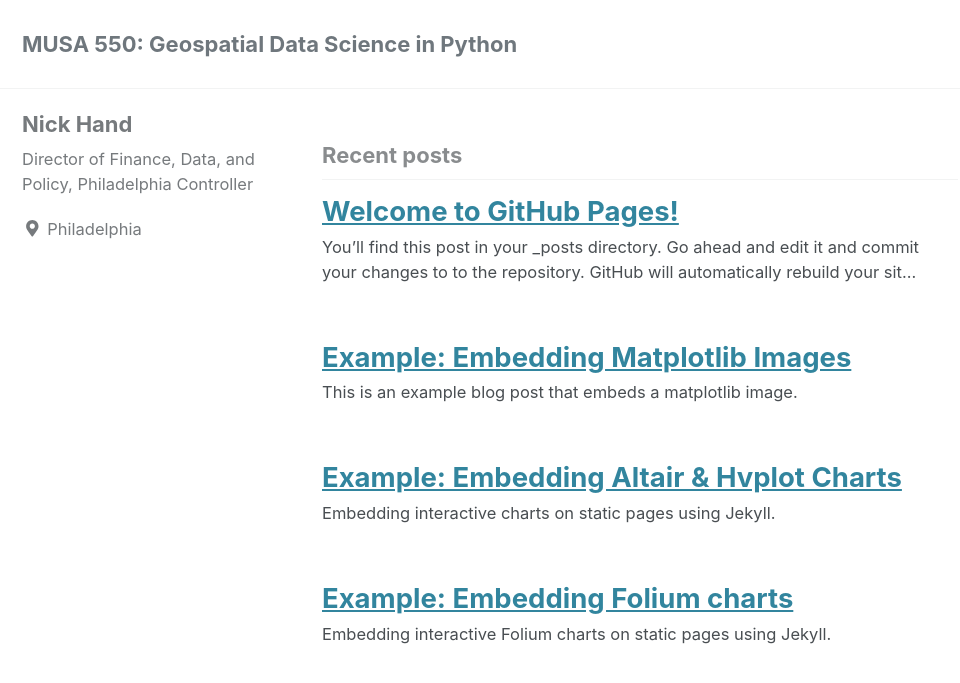
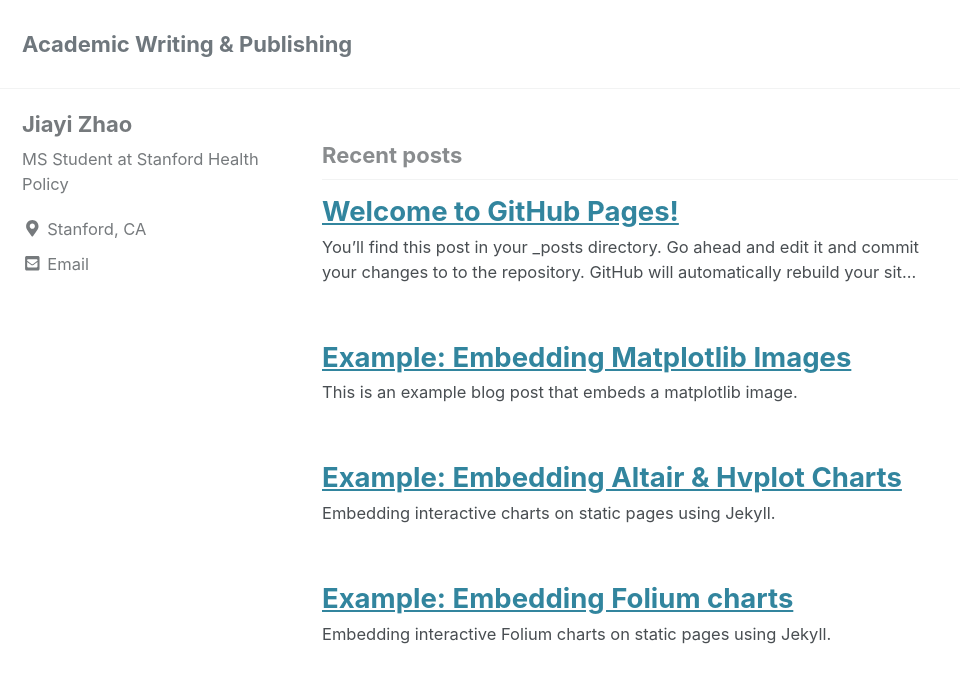
Before and after one commit to maryzhao0111/255_project, a Jekyll site: the page built from index.html, in a window 1280 px wide and 900 px high. Shown: the top 683 px of the window, without its empty margins (0-960 px from the left). Built offline with Jekyll 4.4.1, drawn with Linux system fonts in a browser that asks for light colours; cached includes are drawn as plain includes; nearby versions of some CDN libraries; a script that is not in the unit is left out; the list of posts is cut into pages by our own code; some of the changed text lies outside the part shown.

Commit message:
_config.yml

```diff
--- a/_config.yml
+++ b/_config.yml
@@ -16,10 +16,10 @@ minimal_mistakes_skin: "default" # "air", "aqua", "contrast", "dark", "dirt", "n
 
 # Site Settings
 locale: "en-US"
-title: "MUSA 550: Geospatial Data Science in Python"
+title: "Academic Writing & Publishing"
 title_separator: "-"
-name: "Nick Hand"
-description: "Displaying cool data visualizations"
+name: "Jiayi Zhao"
+description: "Final project of HRP 255 at Stanford University"
 url: # the base hostname & protocol for your site e.g. "https://mmistakes.github.io"
 baseurl: # the subpath of your site, e.g. "/blog"
 repository: # GitHub username/repo-name e.g. "mmistakes/minimal-mistakes"
@@ -105,15 +105,15 @@ analytics:
 
 # Site Author
 author:
-  name: "Nick Hand"
+  name: "Jiayi Zhao"
   avatar: # path of avatar image, e.g. "/assets/images/bio-photo.jpg"
-  bio: "Director of Finance, Data, and Policy, Philadelphia Controller"
-  location: "Philadelphia"
+  bio: "MS Student at Stanford Health Policy"
+  location: "Stanford, CA"
   email:
   links:
     - label: "Email"
       icon: "fas fa-fw fa-envelope-square"
-      # url: mailto:your.name@email.com
+      url: mailto:maryzhao@stanford.edu
     - label: "Website"
       icon: "fas fa-fw fa-link"
       # url: "https://your-website.com"
```
